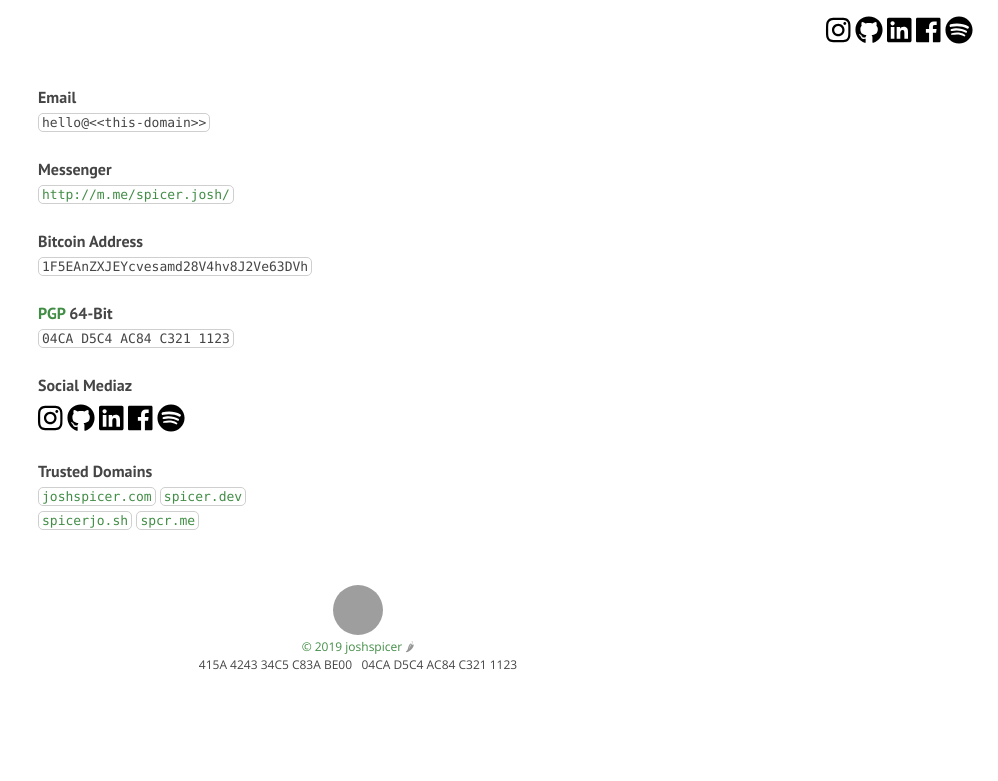
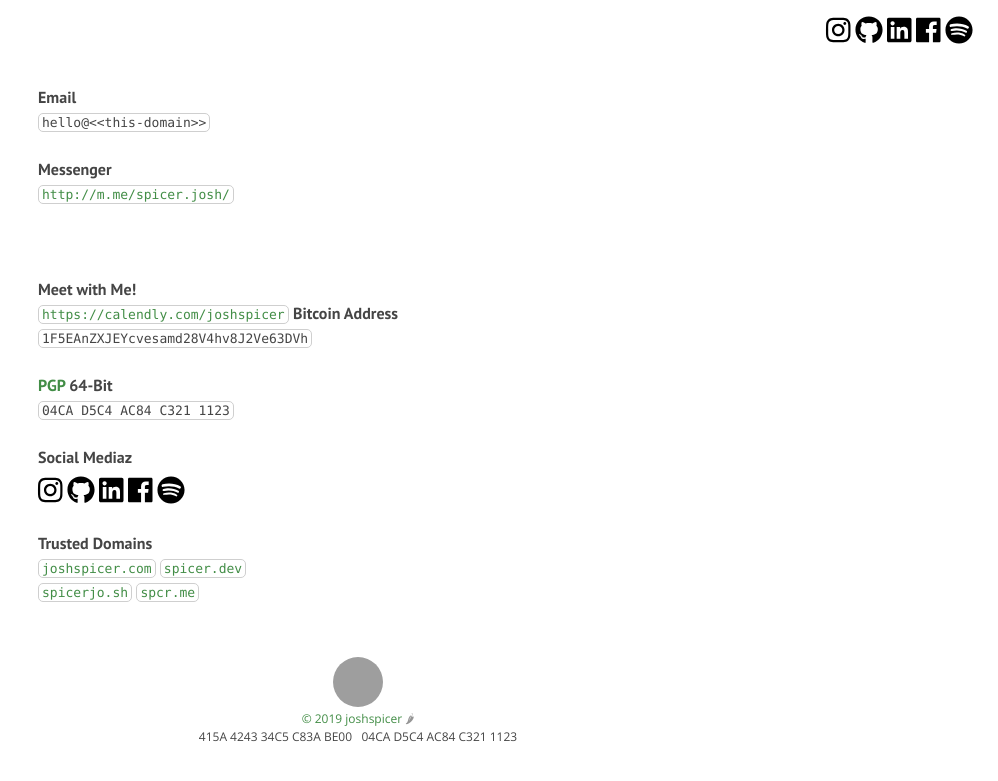
Before and after one commit to diezcami/arctic-fox-theme, a Jekyll site: the page built from contact.html, in a window 1280 px wide. Shown: the top 781 px of the page, without its empty margins (282-1280 px from the left). Built offline with Jekyll 4.4.1, drawn with Linux system fonts in a browser that asks for light colours; nearby versions of some CDN libraries.

Commit message:
calendly

```diff
--- a/contact.html
+++ b/contact.html
@@ -14,6 +14,10 @@ permalink: contact
 <br>
 <a href="http://m.me/spicer.josh/"><code>http://m.me/spicer.josh/</code></a>
 <br><br>
+<br><br>
+<b>Meet with Me!</b>
+<br>
+<a href="https://calendly.com/joshspicer"><code>https://calendly.com/joshspicer</code></a>
 <b>Bitcoin Address</b>
 <br>
 <code>1F5EAnZXJEYcvesamd28V4hv8J2Ve63DVh</code>
```
